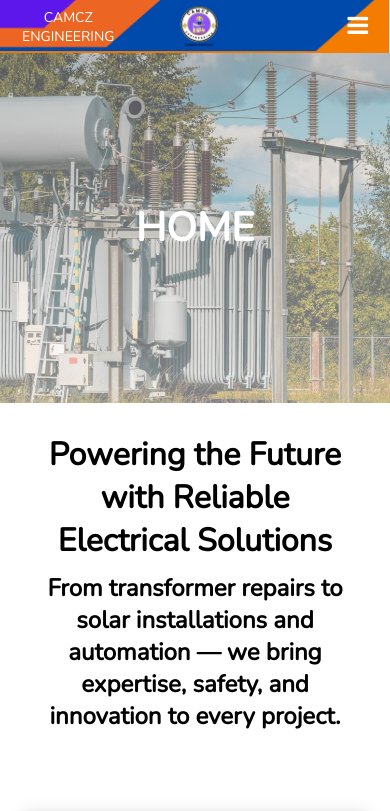
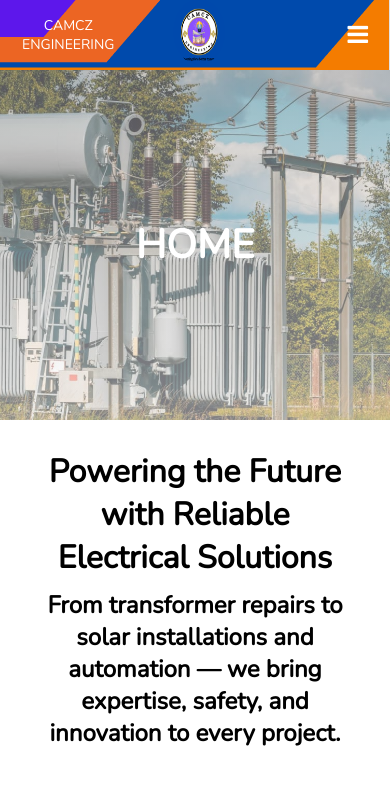
Before and after one commit to tolu-ayobami/camcz, a plain HTML site: page skipper/index.html in a window 390 px wide. Shown: the top 811 px of the page. Drawn offline with nearby package versions, Linux system fonts and the light colour scheme.

Commit message:
Update style.css

```diff
--- a/skipper/style.css
+++ b/skipper/style.css
@@ -291,7 +291,7 @@ form {
     align-items: center;
     justify-content: space-between;
     padding: 22px;
-    height: 53px;
+    height: 70px;
 
 }
 
```
